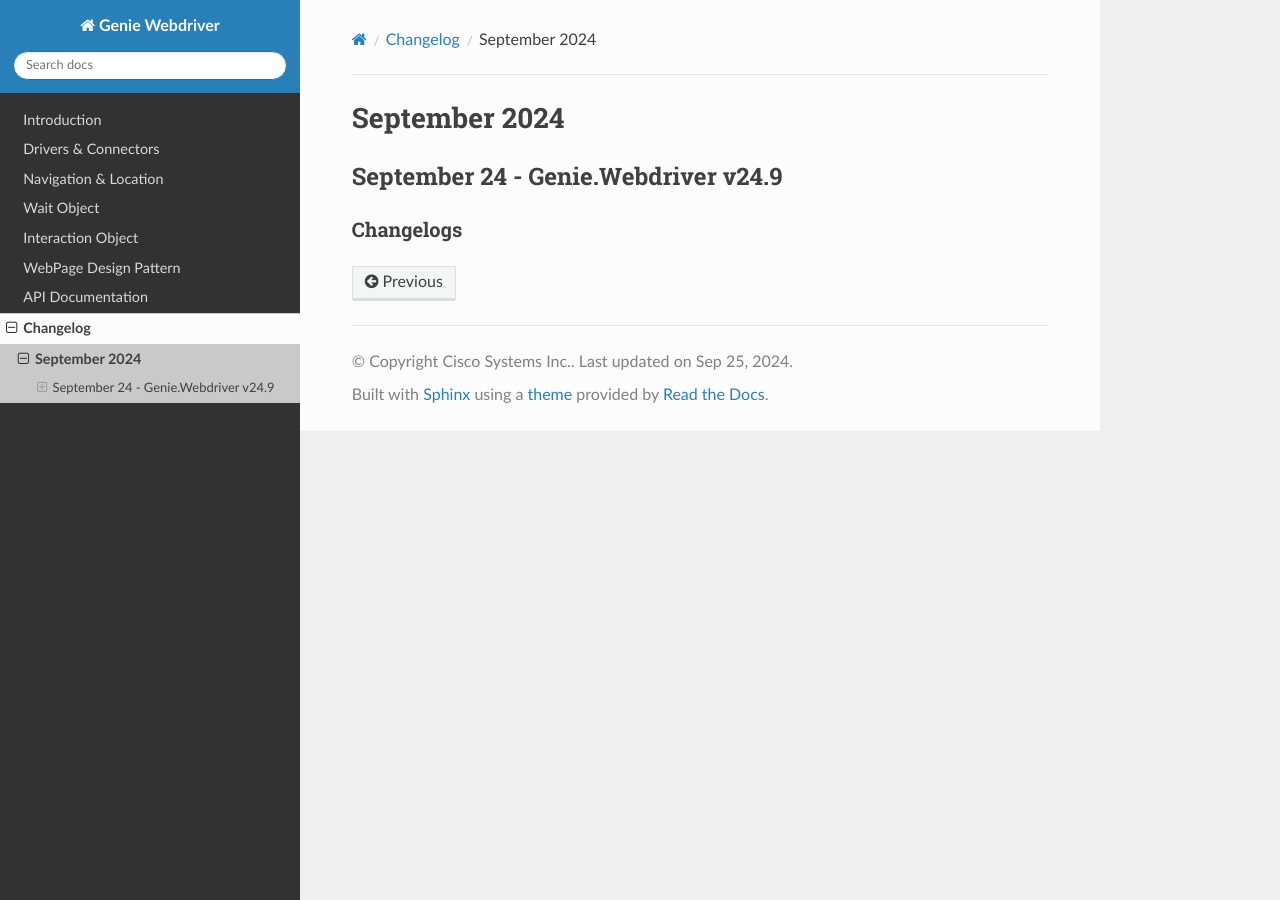
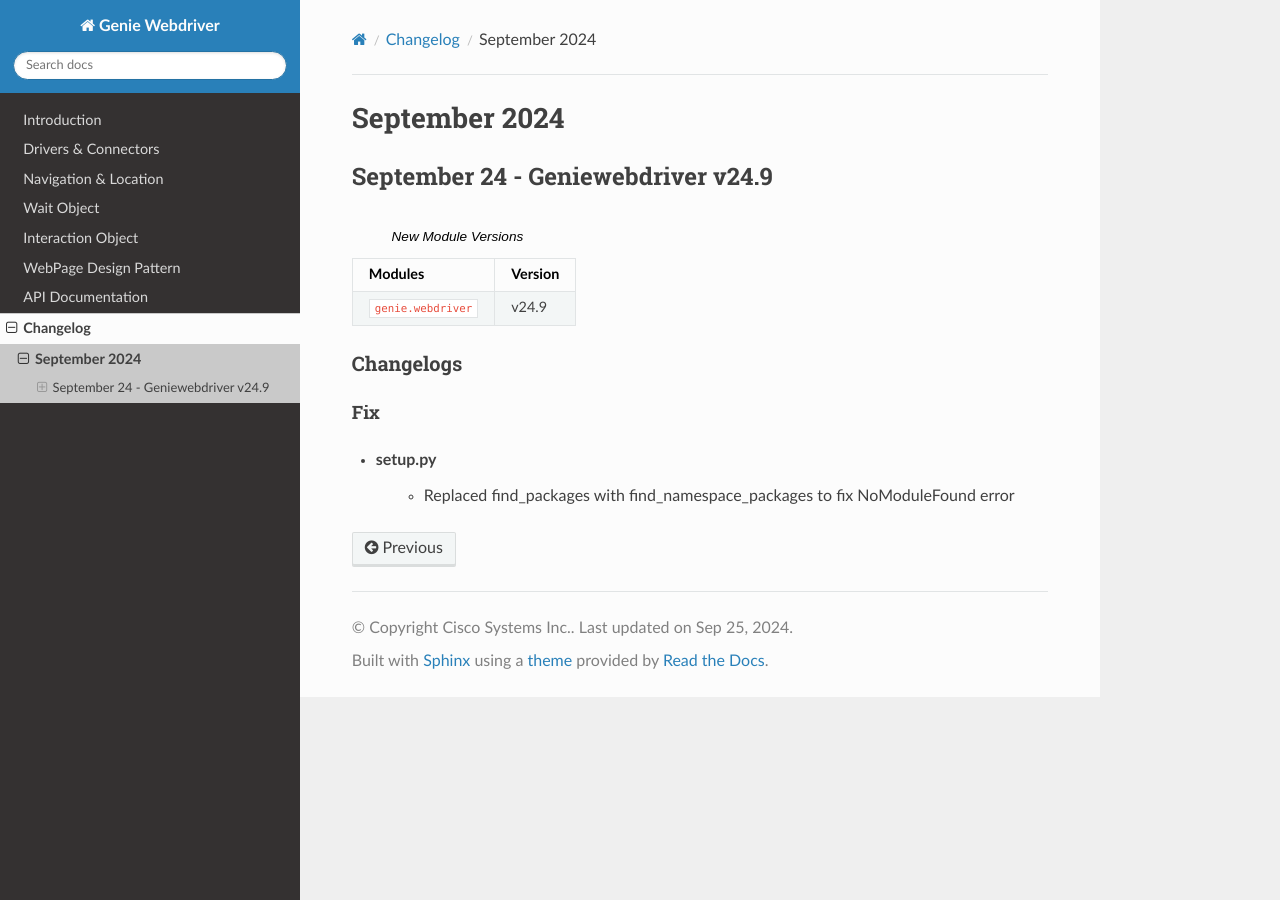
Before and after one commit to CiscoTestAutomation/geniewebdriver, a Sphinx documentation site: the page built from docs/changelog/2024/September.rst, in a window 1280 px wide. Built offline with Sphinx 7.4.7 and the Read the Docs theme 2.0.0, drawn with Linux system fonts in a browser that asks for light colours; pages that are not in the unit, such as notebooks, are missing from menus.

Commit message:
Updated changelogs

```diff
--- a/docs/changelog/2024/September.rst
+++ b/docs/changelog/2024/September.rst
@@ -1,11 +1,24 @@
 September 2024
 ==========
 
-September 24 - Genie.Webdriver v24.9
+September 24 - Geniewebdriver v24.9
 ------------------------
+
+
+
+.. csv-table:: New Module Versions
+    :header: "Modules", "Version"
+
+    ``genie.webdriver``, v24.9
 
 
 
 
 Changelogs
 ^^^^^^^^^^
+--------------------------------------------------------------------------------
+                                      Fix
+--------------------------------------------------------------------------------
+
+* setup.py
+    * Replaced find_packages with find_namespace_packages to fix NoModuleFound error
```
